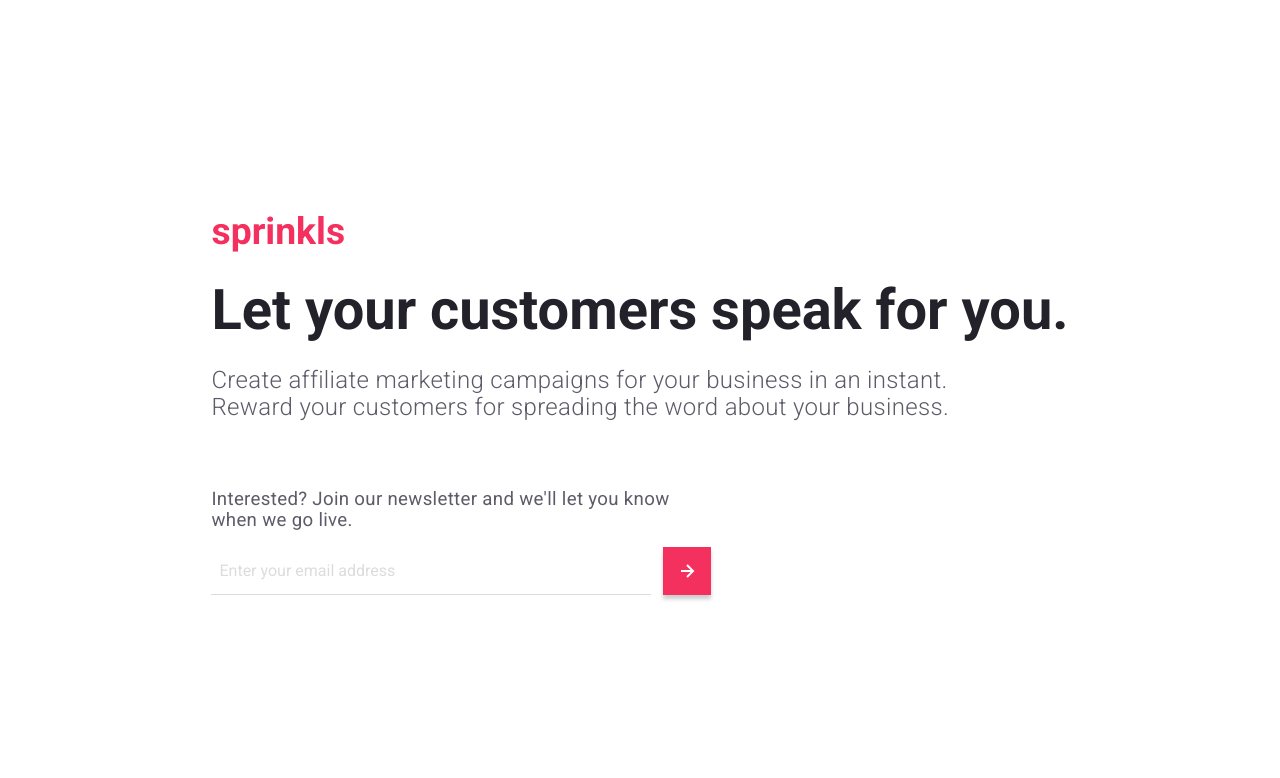
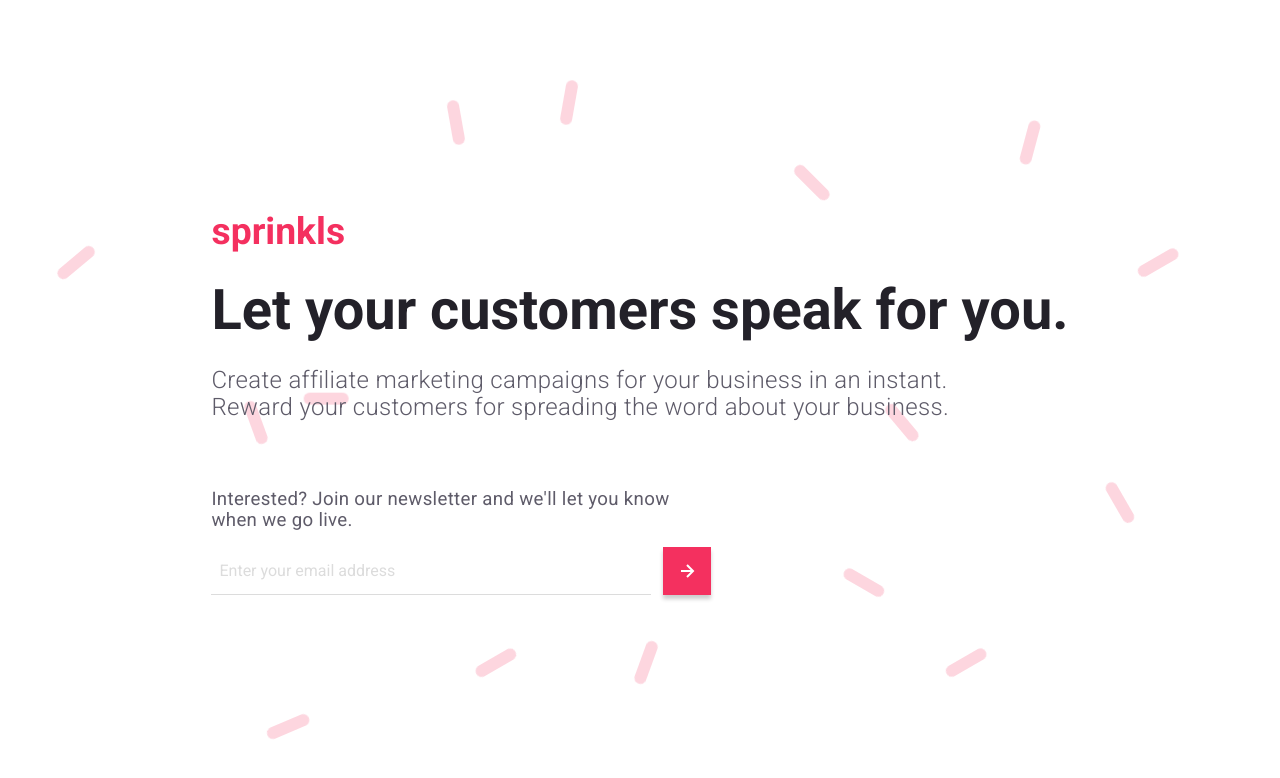
Before and after one commit to thetimothyp/sprinkls-website, a Gatsby site: page / in a window 1280 px wide. Built offline with nearby package versions, Linux system fonts and the light colour scheme; Gatsby itself is replaced by a stand-in of ours.

Commit message:
feat: add sprinkles

```diff
--- a/package.json
+++ b/package.json
@@ -27,6 +27,7 @@
     "react": "^17.0.1",
     "react-dom": "^17.0.1",
     "react-icons": "^4.2.0",
-    "sass": "^1.39.2"
+    "sass": "^1.39.2",
+    "styled-components": "^5.3.1"
   }
 }
--- /dev/null
+++ b/src/components/sprinkles.js
@@ -0,0 +1,27 @@
+import React from 'react';
+import styled from 'styled-components';
+import './sprinkles.scss';
+
+const Sprinkles = () => {
+  return (
+    <>
+      <div class="sprinkle one"></div>
+      <div class="sprinkle two"></div>
+      <div class="sprinkle three"></div>
+      <div class="sprinkle four"></div>
+      <div class="sprinkle five"></div>
+      <div class="sprinkle six"></div>
+      <div class="sprinkle seven"></div>
+      <div class="sprinkle eight"></div>
+      <div class="sprinkle nine"></div>
+      <div class="sprinkle ten"></div>
+      <div class="sprinkle eleven"></div>
+      <div class="sprinkle twelve"></div>
+      <div class="sprinkle thirteen"></div>
+      <div class="sprinkle fourteen"></div>
+      <div class="sprinkle fifteen"></div>
+    </>
+  )
+};
+
+export default Sprinkles;
--- /dev/null
+++ b/src/components/sprinkles.scss
@@ -0,0 +1,148 @@
+$red: #f4305f;
+
+.sprinkle {
+  opacity: 0.2;
+  position: absolute;
+  border-radius: 100vh;
+  z-index: -1;
+  animation: bounce-in-sprinkles 0.5s forwards;
+  // box-shadow: 1vh 1vh 0 rgba(0, 0, 0, 0.2);
+}
+
+.one {
+  transform: rotate(60deg);
+  background-color: $red;
+  top: 30%;
+  left: 90%;
+  animation-delay: 1s;
+}
+
+.two {
+  transform: rotate(-60deg);
+  background-color: $red;
+  top: 70%;
+  left: 67%;
+  animation-delay: 1.5s;
+}
+
+.three {
+  transform: rotate(10deg);
+  background-color: $red;
+  top: 10%;
+  left: 44%;
+  animation-delay: 1.25s;
+}
+
+.four {
+  transform: rotate(-30deg);
+  background-color: $red;
+  top: 60%;
+  left: 87%;
+  animation-delay: 1s;
+}
+
+.five {
+  transform: rotate(67deg);
+  background-color: $red;
+  top: 88%;
+  left: 22%;
+  animation-delay: 1.5s;
+}
+
+.six {
+  transform: rotate(90deg);
+  background-color: $red;
+  top: 47%;
+  left: 25%;
+  animation-delay: 1.5s;
+}
+
+.seven {
+  transform: rotate(-45deg);
+  background-color: $red;
+  top: 20%;
+  left: 63%;
+  animation-delay: 1.25s;
+}
+
+.eight {
+  transform: rotate(20deg);
+  background-color: $red;
+  top: 80%;
+  left: 50%;
+  animation-delay: 1s;
+}
+.nine {
+  transform: rotate(-120deg);
+  background-color: $red;
+  top: 80%;
+  left: 490px;
+  animation-delay: 1.5s;
+}
+
+.ten {
+  transform: rotate(-10deg);
+  background-color: $red;
+  top: 12.5%;
+  left: 450px;
+  animation-delay: 1s;
+}
+
+.eleven {
+  transform: rotate(50deg);
+  background-color: $red;
+  top: 30%;
+  left: 70px;
+  animation-delay: 1.25s;
+}
+
+.twelve {
+  transform: rotate(-20deg);
+  background-color: $red;
+  top: 50%;
+  left: 250px;
+  animation-delay: 1s;
+}
+
+.thirteen {
+  transform: rotate(60deg);
+  background-color: $red;
+  top: 80%;
+  left: 75%;
+  animation-delay: 1s;
+}
+
+.fourteen {
+  transform: rotate(15deg);
+  background-color: $red;
+  top: 15%;
+  left: 80%;
+  animation-delay: 1.25s;
+}
+
+.fifteen {
+  transform: rotate(-40deg);
+  background-color: $red;
+  top: 50%;
+  left: 70%;
+  animation-delay: 1.5s;
+}
+
+@keyframes bounce-in-sprinkles {
+  0% {
+    opacity: 0;
+    height: 0;
+    width: 0;
+  }
+  20% {
+    opacity: 0.1;
+  }
+  80% {
+    height: 6.16667vh;
+    width: 1.875vh;
+  }
+  100% {
+    height: 5.66667vh;
+    width: 1.5vh;
+  }
+}
--- a/src/pages/index.js
+++ b/src/pages/index.js
@@ -5,6 +5,7 @@ import "@fontsource/roboto/500.css";
 import "@fontsource/roboto/700.css";
 import "./index.scss";
 import MailchimpForm from "../components/mailchimp-form";
+import Sprinkles from "../components/sprinkles";
 
 // markup
 const IndexPage = () => {
@@ -23,6 +24,7 @@ const IndexPage = () => {
         </div>
         <MailchimpForm />
       </div>
+      <Sprinkles />
     </main>
   )
 }
--- a/src/pages/index.scss
+++ b/src/pages/index.scss
@@ -1,9 +1,5 @@
 $red: #f4305f;
 $dark-gray: #5e5b69;
-
-header {
-  position: absolute;
-}
 
 .page {
   color: #232129;
```
Also changed, not shown: 2 other files.
